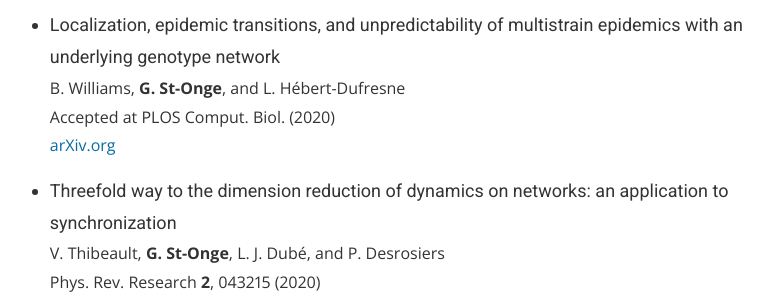
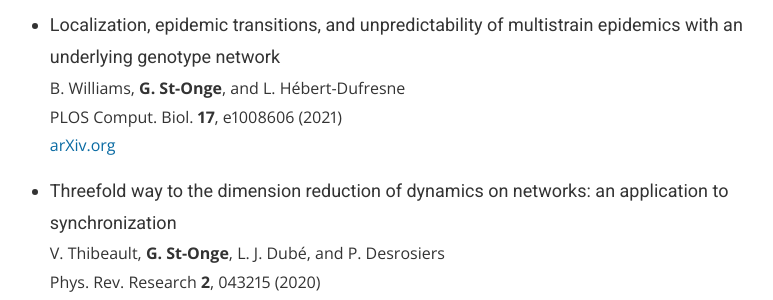
Before and after one commit to gstonge/gstonge.github.io, a Jekyll site: the page built from publications.md, in a window 1280 px wide and 900 px high, scrolled down 758 px. Shown: the part 154-454 px from the top of the window, without its empty margins (251-1024 px from the left). Built offline with Jekyll 4.4.1, drawn with Linux system fonts in a browser that asks for light colours; nearby versions of some CDN libraries.

Commit message:
update blake paper info

```diff
--- a/publications.md
+++ b/publications.md
@@ -40,7 +40,7 @@ Phys. Rev. Lett. **126**, 038301 (2021) <br>
 
 * <span class="pub-title">Localization, epidemic transitions, and unpredictability of multistrain epidemics with an underlying genotype network</span><br>
 B. Williams, **G. St-Onge**, and L. Hébert-Dufresne <br>
-Accepted at PLOS Comput. Biol. (2020) <br>
+PLOS Comput. Biol. **17**, e1008606 (2021) <br>
 [arXiv.org](https://arxiv.org/abs/2007.07429)
 
 * <span class="pub-title">Threefold way to the dimension reduction of dynamics on networks: an application to synchronization</span><br>
```
